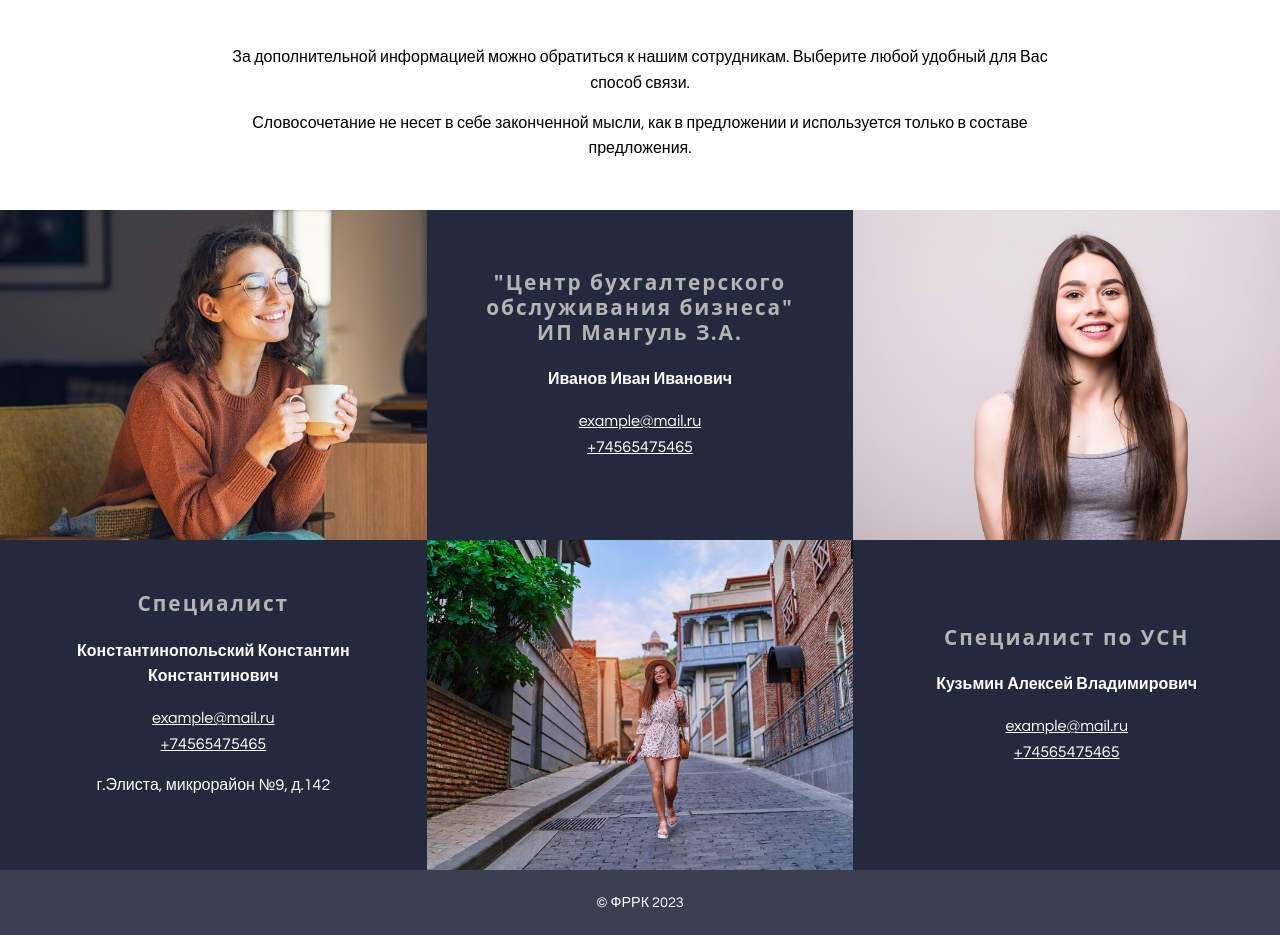
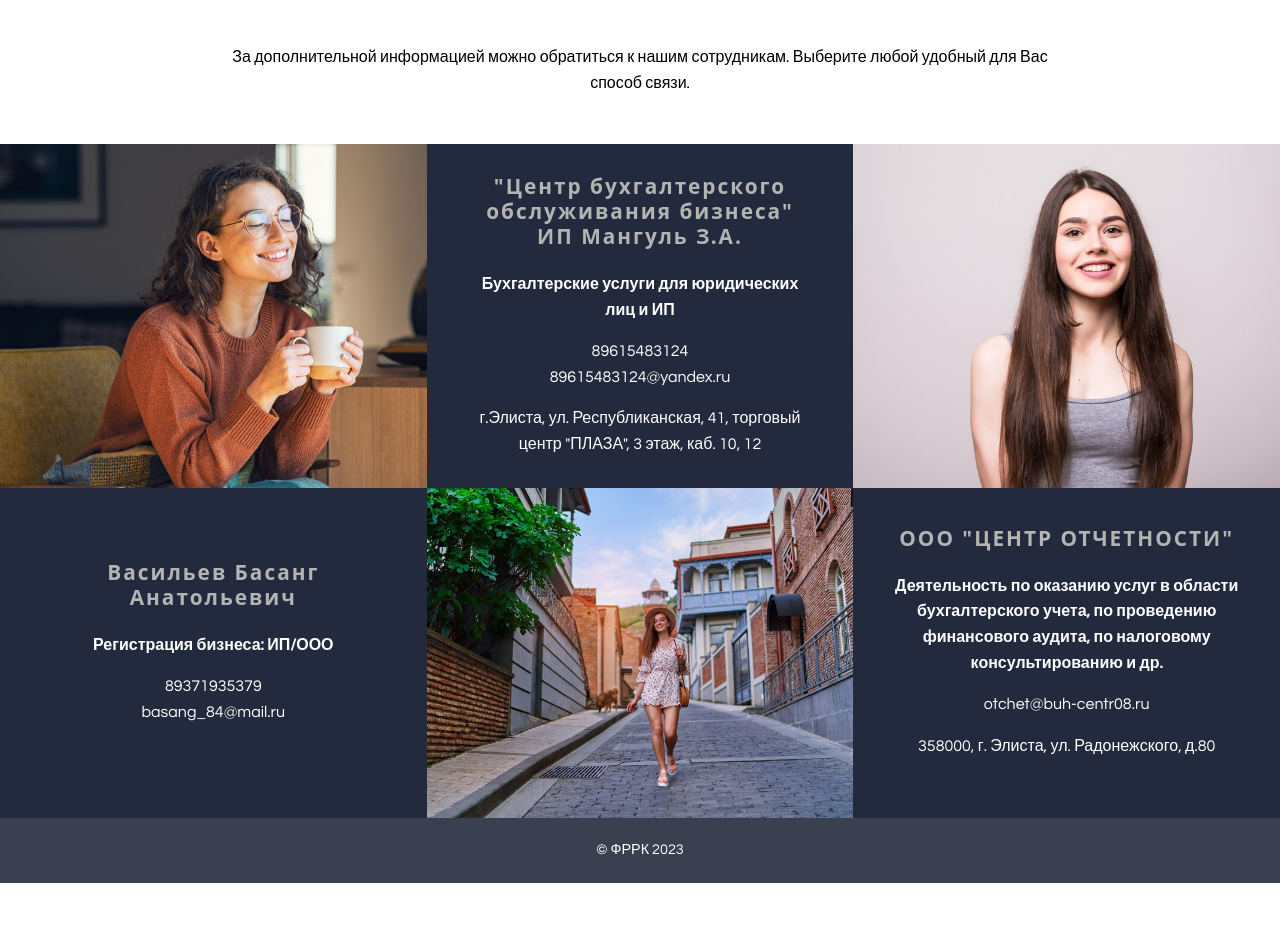
Before and after one commit to Gantelia/frrk-contacts, a plain HTML site: page contacts.html in a window 1280 px wide. Shown: the part 290-1225 px from the top of the page. After the commit the page ends 1173 px from the top, so only its background shows below. Drawn offline with Linux system fonts and the light colour scheme.

Commit message:
Добавит настоящие контакты

```diff
--- a/contacts.html
+++ b/contacts.html
@@ -60,13 +60,9 @@
           За дополнительной информацией можно обратиться к нашим сотрудникам.
           Выберите любой удобный для Вас способ связи.
         </p>
-        <p class="main__description">
-          Словосочетание не несет в себе законченной мысли, как в предложении и
-          используется только в составе предложения.
-        </p>
       </header>
       <section class="contacts">
-        <h2 class="visually-hidden">Вам готовы помочь:</h2>
+        <h2 class="visually-hidden">Контакты</h2>
         <div class="contacts__container">
           <div class="contacts__cell">
             <div
@@ -79,15 +75,21 @@
               <h3 class="contacts__title">
                 "Центр бухгалтерского обслуживания бизнеса" ИП Мангуль З.А.
               </h3>
-              <span class="contacts__name">Иванов Иван Иванович</span>
+              <span class="contacts__services"
+                >Бухгалтерские услуги для юридических лиц и&nbsp;ИП</span
+              >
               <address class="contacts__address">
-                <a class="contacts__link" href="mailto:example@mail.ru"
-                  >example@mail.ru</a
+                <a class="contacts__link" href="tel:+79615483124"
+                  >89615483124</a
                 >
                 <br />
-                <a class="contacts__link" href="mailto:+74565475465"
-                  >+74565475465</a
+                <a class="contacts__link" href="mailto:89615483124@yandex.ru"
+                  >89615483124@yandex.ru</a
                 >
+                <p>
+                  г.Элиста, ул. Республиканская, 41, торговый центр "ПЛАЗА", 3
+                  этаж, каб. 10, 12
+                </p>
               </address>
             </article>
           </div>
@@ -99,19 +101,18 @@
           </div>
           <div class="contacts__cell">
             <article class="contacts__expert">
-              <h3 class="contacts__title">Специалист</h3>
-              <span class="contacts__name"
-                >Константинопольский Константин Константинович</span
+              <h3 class="contacts__title">Васильев Басанг Анатольевич</h3>
+              <span class="contacts__services"
+                >Регистрация бизнеса: ИП/ООО</span
               >
               <address class="contacts__address">
-                <a class="contacts__link" href="mailto:example@mail.ru"
-                  >example@mail.ru</a
+                <a class="contacts__link" href="tel:+79371935379"
+                  >89371935379</a
                 >
                 <br />
-                <a class="contacts__link" href="mailto:+74565475465"
-                  >+74565475465</a
+                <a class="contacts__link" href="mailto:basang_84@mail.ru"
+                  >basang_84@mail.ru</a
                 >
-                <p>г.Элиста, микрорайон №9, д.142</p>
               </address>
             </article>
           </div>
@@ -123,16 +124,18 @@
           </div>
           <div class="contacts__cell">
             <article class="contacts__expert">
-              <h3 class="contacts__title">Специалист по УСН</h3>
-              <span class="contacts__name">Кузьмин Алексей Владимирович</span>
+              <h3 class="contacts__title">ООО "ЦЕНТР ОТЧЕТНОСТИ"</h3>
+              <span class="contacts__services"
+                >Деятельность по оказанию услуг в области бухгалтерского учета,
+                по проведению финансового аудита, по налоговому консультированию
+                и др.</span
+              >
               <address class="contacts__address">
-                <a class="contacts__link" href="mailto:example@mail.ru"
-                  >example@mail.ru</a
+                <a class="contacts__link" href="mailto:otchet@buh-centr08.ru"
+                  >otchet@buh-centr08.ru</a
                 >
                 <br />
-                <a class="contacts__link" href="mailto:+74565475465"
-                  >+74565475465</a
-                >
+                <p>358000, г. Элиста, ул. Радонежского, д.80</p>
               </address>
             </article>
           </div>
--- a/css/contacts.css
+++ b/css/contacts.css
@@ -54,7 +54,7 @@
   margin-bottom: 0;
 }
 
-.contacts__name {
+.contacts__services {
   font-weight: 700;
   margin-bottom: 1em;
   font-size: 1rem;
@@ -63,4 +63,13 @@
 .contacts__link {
   color: #ffffff;
   font-style: normal;
+  text-decoration: none;
 }
+
+.contacts__link:hover {
+  color: #ed171b;
+}
+
+.contacts__link:active {
+  opacity: 0.6;
+}
```
